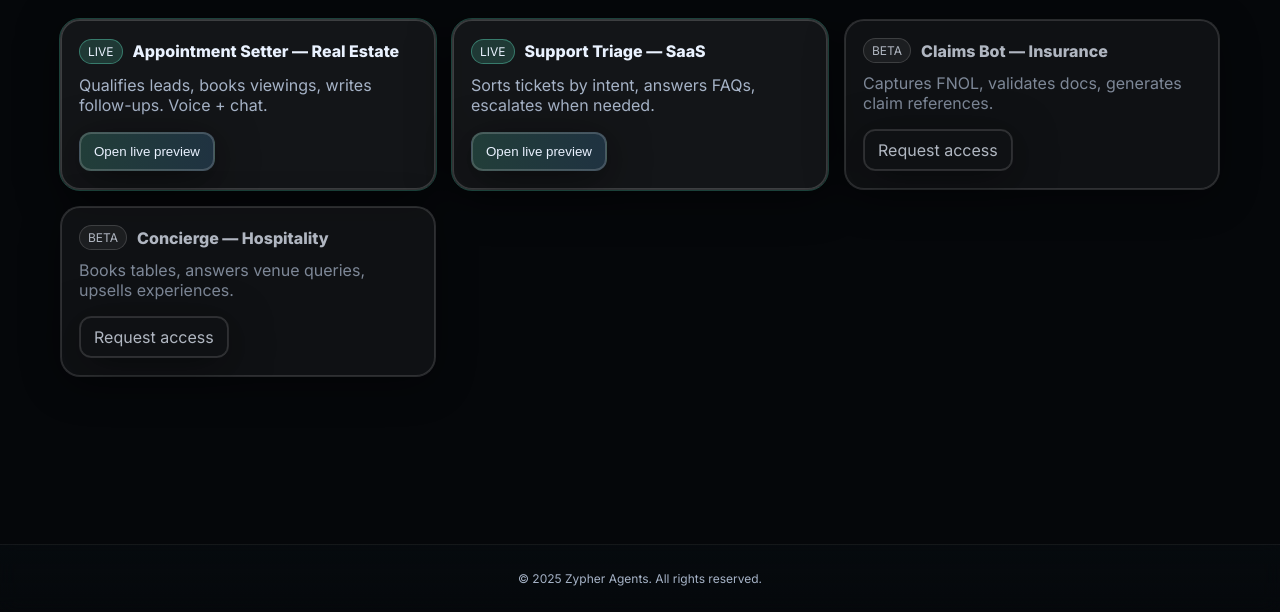
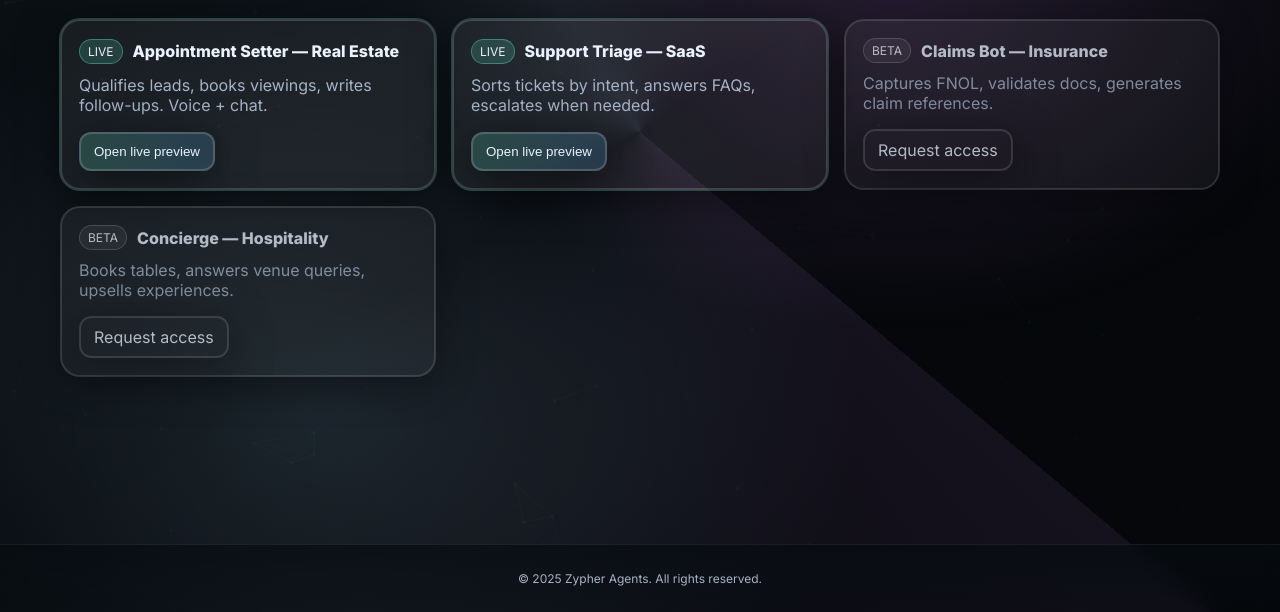
Before and after one commit to DevilDublin/ai-agents-backend, a plain HTML site: page frontend/demos.html in a window 1280 px wide. Shown: the part 188-800 px from the top of the page. Drawn offline with Linux system fonts and the light colour scheme.

Commit message:
Update demos.html

```diff
--- a/frontend/demos.html
+++ b/frontend/demos.html
@@ -13,9 +13,9 @@
   </style>
 </head>
 <body>
-  <div class="bg fx-grid" aria-hidden="true">
-    <canvas id="gridCanvas" aria-hidden="true"></canvas>
-    <div class="bg-overlay"></div>
+  <div class="bg" aria-hidden="true">
+    <canvas id="bgParticles"></canvas>
+    <div class="bg-aurora"></div>
   </div>
 
   <a href="./index.html" class="home-pill">← Interface</a>
@@ -77,7 +77,7 @@
     <div class="modal-card">
       <header class="modal-head">
         <h2 id="demoTitle">Live Preview</h2>
-        <button class="icon-btn" data-close aria-label="Close">✕</button>
+        <button class="btn-ghost" data-close aria-label="Close">✕</button>
       </header>
       <div class="modal-body">
         <div class="terminal" role="region" aria-label="Chat terminal">
```
